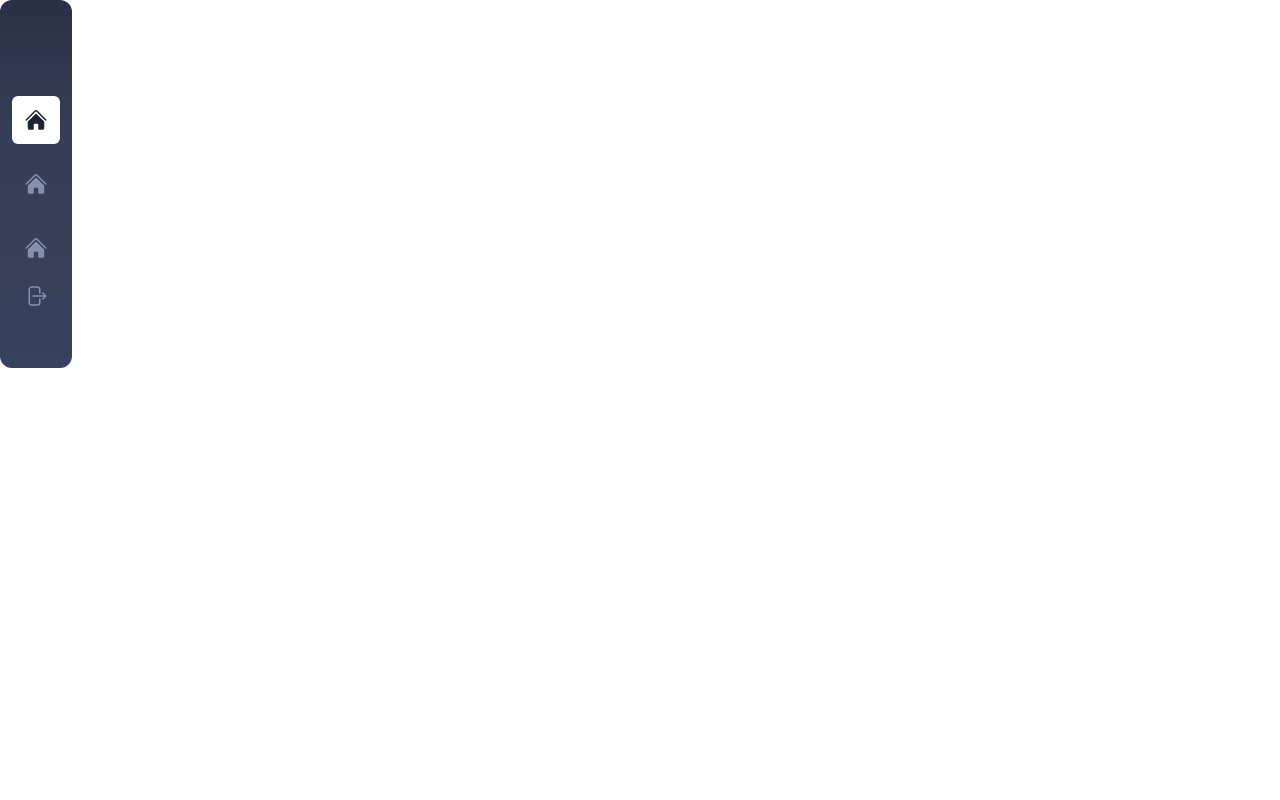
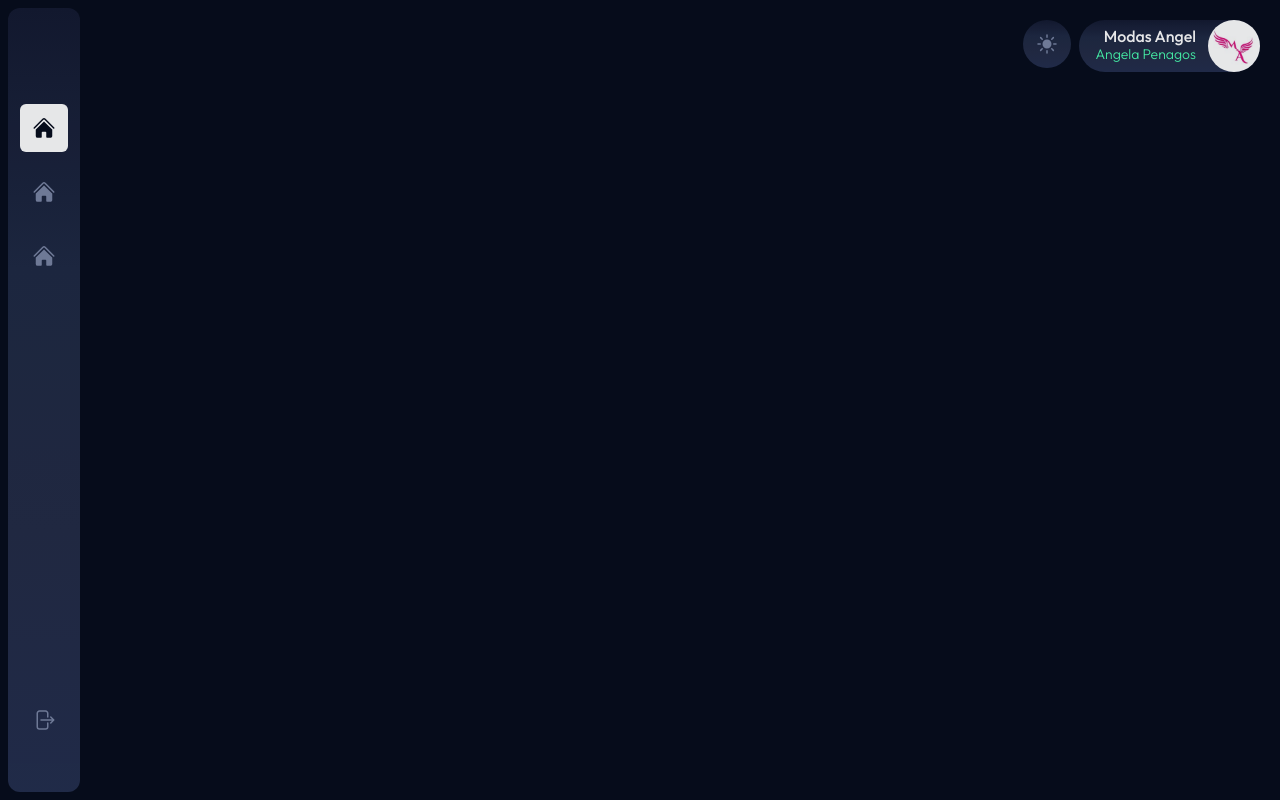
Before and after one commit to JPabloPena/modas-angel-manager, a React (Vite) app: page / in a window 1280 px wide. Built offline with nearby package versions, Linux system fonts and the light colour scheme.

Commit message:
feat: add Topbar and update styles

```diff
--- a/src/components/Layout.jsx
+++ b/src/components/Layout.jsx
@@ -1,11 +1,15 @@
-import React from 'react'
 import Sidebar from './Sidebar'
+import Topbar from './Topbar'
 
 function Layout ({ children }) {
   return (
-    <>
+    <div className='flex w-full h-dvh p-2 bg-primary-bg'>
       <Sidebar />
-    </>
+      <div className='w-full '>
+        <Topbar />
+        {children}
+      </div>
+    </div>
   )
 }
 
```
